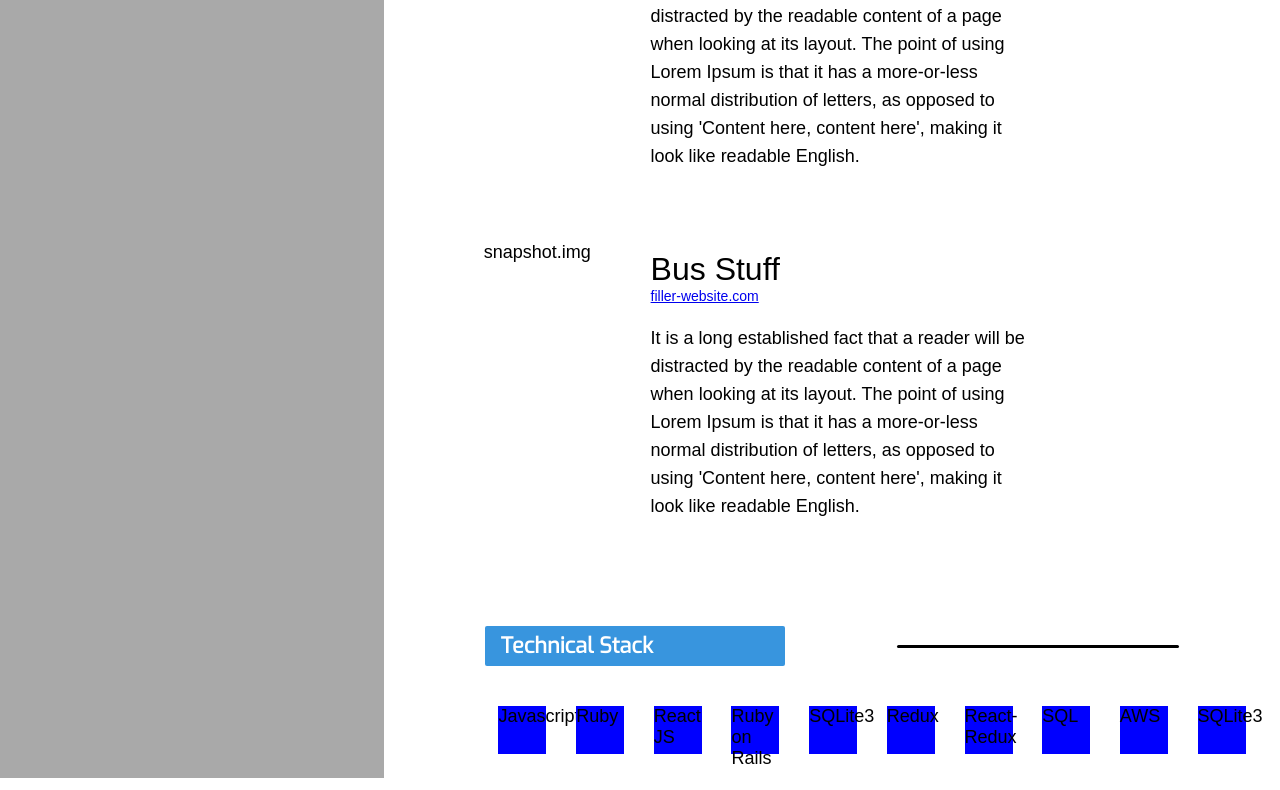
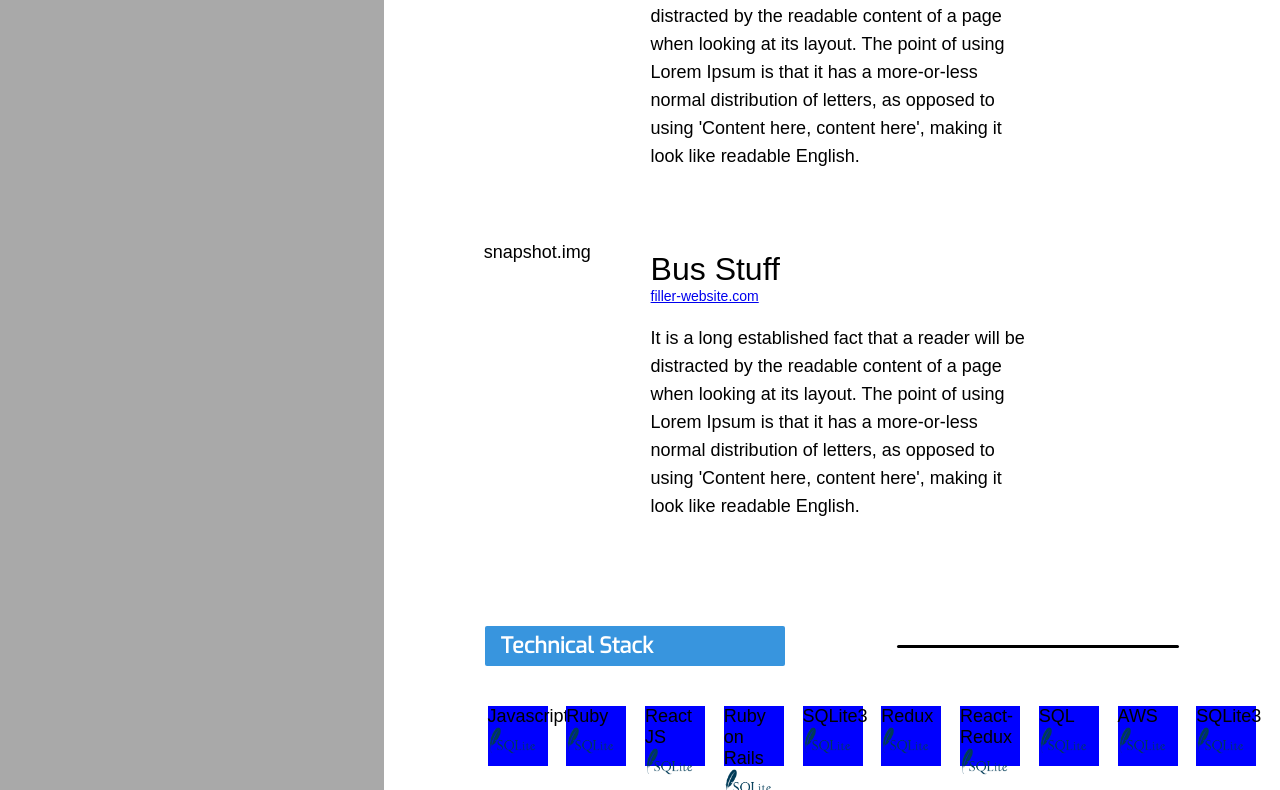
Before and after one commit to willsinn/ws-portfolio, a React (Create React App) app: page / in a window 1280 px wide. Shown: the part 694-1484 px from the top of the page. Built offline with nearby package versions, Linux system fonts and the light colour scheme; a web font is replaced by a local one.

Commit message:
add skill icon element, renders to dom

```diff
--- a/src/App.css
+++ b/src/App.css
@@ -102,8 +102,8 @@ li {
   width: 100%;
 }
 .stack-list-item {
-  width: 48px;
-  height: 48px;
+  width: 60px;
+  height: 60px;
   background-color: blue;
 }
 .project-item {
@@ -210,3 +210,9 @@ li {
 }
 .skill-cont {
 }
+.skill-icon {
+  background-size: contain;
+  height: 48px;
+  width: 48px;
+  background-repeat: no-repeat;
+}
--- a/src/components/Skill.js
+++ b/src/components/Skill.js
@@ -1,9 +1,16 @@
 import React from "react";
+import Sqlite from "../images/sqlite.png";
 
 const Skill = ({ skill }) => {
   return (
     <li key={`${skill.name}-id`} className="stack-list-item">
-      <div className="skill-cont">{skill.name}</div>
+      <div className="skill-cont">
+        {skill.name}
+        <div
+          className="skill-icon"
+          style={{ backgroundImage: `url(${Sqlite})` }}
+        />
+      </div>
     </li>
   );
 };
```
Also changed, not shown: src/images/sqlite.png (added).
